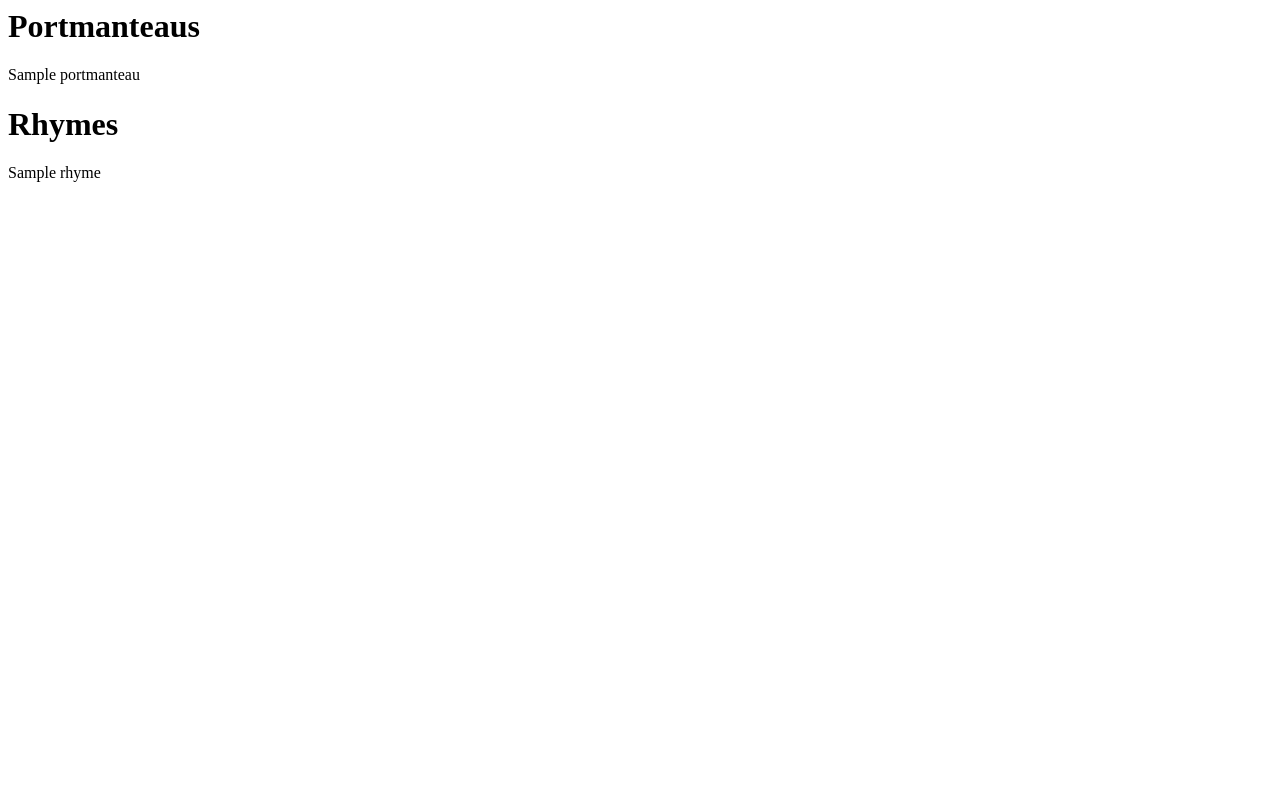
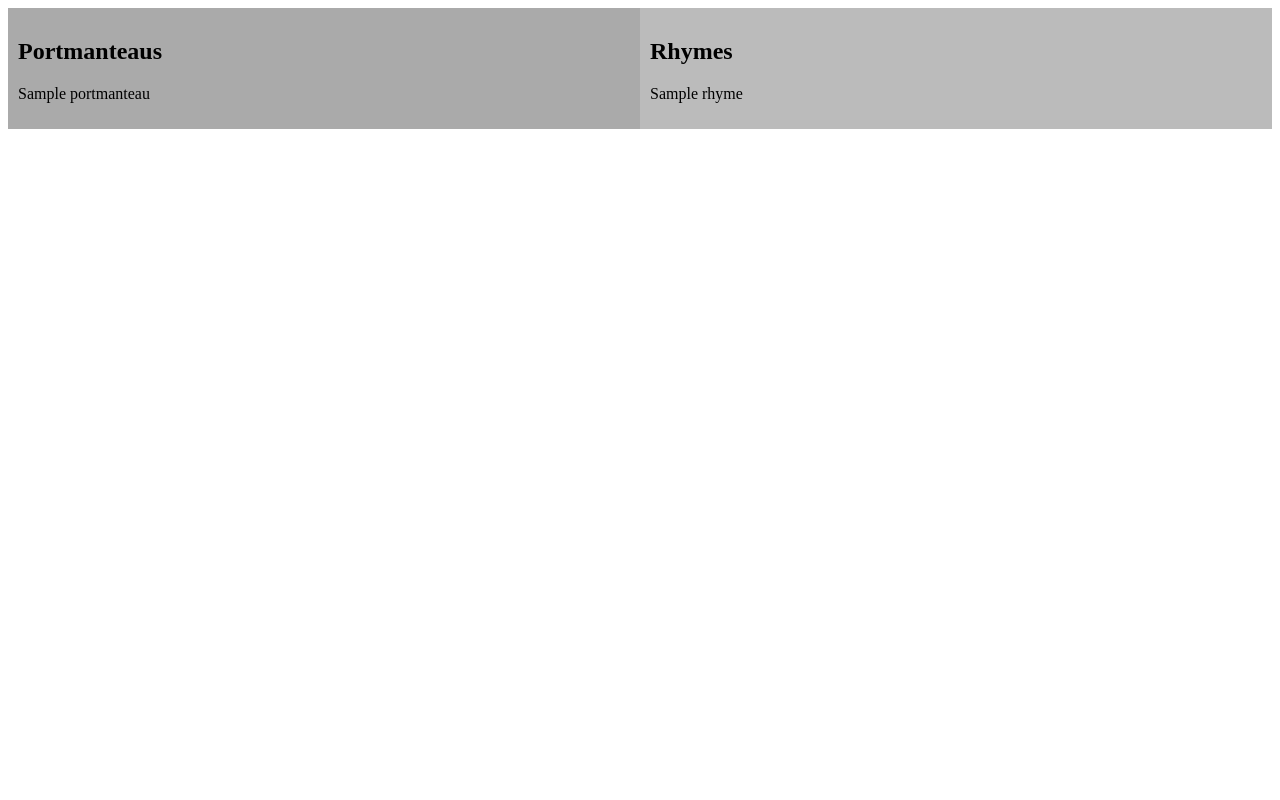
Before and after one commit to jonadsimon/entendrepreneur-web, a Flask app: template app/templates/results.html in a window 1280 px wide. Run offline with Flask 2, Linux system fonts and the light colour scheme; the template is opened without the code that fills it: most values are stand-ins (such as "Sample title", 1, 10 or a date in 2020).

Commit message:
two column outputs

```diff
--- a/app/routes.py
+++ b/app/routes.py
@@ -4,25 +4,31 @@ from app.models import Word
 from app.forms import InputWords
 from app.helper_utils import get_semantic_neighbor_graphemes, get_portmanteaus, get_rhymes
 from app.global_constants import MAX_PORTMANTEAUS, MAX_RHYMES
-import pdb
+from time import time
 
 def get_puns_from_form_data(form):
     # Find the semantic neighbors of the graphemes
+    start = time()
     nearest_graphemes1 = get_semantic_neighbor_graphemes(form.word1.data)
     nearest_graphemes2 = get_semantic_neighbor_graphemes(form.word2.data)
+    print "Semantic neighbors: {:.2f} seconds".format(time()-start)
 
     # Find the Word objects corresponding to each of the semantic neighbors
+    start = time()
     nearest_words1 = Word.query.filter(Word.grapheme.in_(nearest_graphemes1)).all()
     nearest_words2 = Word.query.filter(Word.grapheme.in_(nearest_graphemes2)).all()
+    print "Word conversion: {:.2f} seconds".format(time()-start)
 
     # Generate the ordered portmanteaus and rhymes
+    start = time()
     portmanteaus = get_portmanteaus(nearest_words1, nearest_words2)
     rhymes = get_rhymes(nearest_words1, nearest_words2)
+    print "Portmanteaus & Rhymes: {:.2f} seconds".format(time()-start)
 
     return {'portmanteaus': map(lambda x: x.__str__(), portmanteaus[:MAX_PORTMANTEAUS]), 'rhymes': map(lambda x: x.__str__(), rhymes[:MAX_RHYMES])}
 
 @app.route('/')
-@app.route('/generate_puns', methods=['GET', 'POST'])
+@app.route('/generate_puns', methods=['GET', 'POST']) # TODO : remove this in favor of base url
 def generate_puns():
     '''
     Display the results, and continue prompting for input
--- a/app/templates/results.html
+++ b/app/templates/results.html
@@ -1,15 +1,40 @@
+<!DOCTYPE html>
 <html>
-    <head>
-      <title>Entendrepreneur Pun Generator</title>
-    </head>
-    <body>
-        <h1>Portmanteaus</h1>
+  <head>
+    <meta name="viewport" content="width=device-width, initial-scale=1">
+    <style>
+    * {
+      box-sizing: border-box;
+    }
+    /* Create two equal columns that floats next to each other */
+    .column {
+      float: left;
+      width: 50%;
+      padding: 10px;
+    }
+    /* Clear floats after the columns */
+    .row:after {
+      content: "";
+      display: table;
+      clear: both;
+    }
+    </style>
+    <title>Entendrepreneur Pun Generator</title>
+  </head>
+  <body>
+    <div class="row">
+      <div class="column" style="background-color:#aaa;">
+        <h2>Portmanteaus</h2>
         {% for portmanteau in results.portmanteaus %}
         <div><p>{{ portmanteau }}</p></div>
         {% endfor %}
-        <h1>Rhymes</h1>
+      </div>
+      <div class="column" style="background-color:#bbb;">
+        <h2>Rhymes</h2>
         {% for rhyme in results.rhymes %}
         <div><p>{{ rhyme }}</p></div>
         {% endfor %}
-    </body>
+      </div>
+    </div>
+  </body>
 </html>
```
Also changed, not shown: 4 other files.
